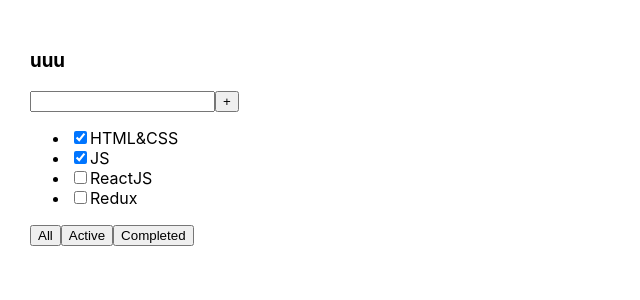
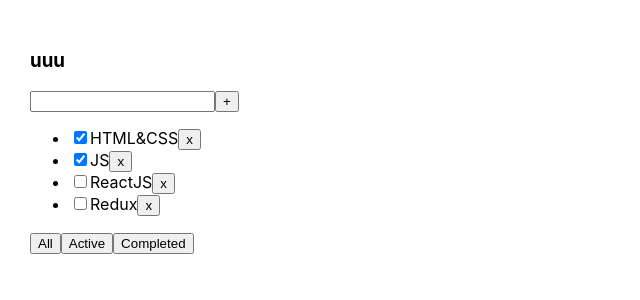
Before and after one commit to naumyshev/NewMegaTodolist, a React (Vite) app: page / in a window 1280 px wide. Shown: the top 300 px of the page, without its empty margins (0-640 px from the left). Built offline with nearby package versions, Linux system fonts and the light colour scheme.

Commit message:
added deleteTask

```diff
--- a/src/App.tsx
+++ b/src/App.tsx
@@ -1,5 +1,6 @@
 import './App.css'
 import {TodolistItem} from "./TodolistItem.tsx";
+import {useState} from "react";
 
 export type TaskType = {
     id: number
@@ -9,17 +10,25 @@
 
 export const App = () => {
 
-    const tasks = [
-        { id: 1, title: 'HTML&CSS', isDone: true },
-        { id: 2, title: 'JS', isDone: true },
-        { id: 3, title: 'ReactJS', isDone: false },
-        { id: 3, title: 'Redux', isDone: false }
-    ]
+    const [tasks, setTasks] = useState<TaskType[]>([
+        {id: 1, title: 'HTML&CSS', isDone: true},
+        {id: 2, title: 'JS', isDone: true},
+        {id: 3, title: 'ReactJS', isDone: false},
+        {id: 4, title: 'Redux', isDone: false}
+    ])
 
-  return (
-      <div className="app">
-        <TodolistItem title={'uuu'} tasks={tasks}/>
+    const deleteTask = (id: number) => {
+        setTasks(tasks.filter(t=> t.id !== id))
+    }
 
-      </div>
-  )
+    return (
+        <div className="app">
+            <TodolistItem
+                title={'uuu'}
+                tasks={tasks}
+                deleteTask={deleteTask}
+            />
+
+        </div>
+    )
 }
--- a/src/TodolistItem.tsx
+++ b/src/TodolistItem.tsx
@@ -4,9 +4,10 @@
 type Props = {
     title: string
     tasks: TaskType[]
+    deleteTask: (id: number) => void
 }
 
-export const TodolistItem = ({title, tasks}: Props) => {
+export const TodolistItem = ({title, tasks, deleteTask}: Props) => {
     return (
         <div>
             <h3>{title}</h3>
@@ -23,6 +24,7 @@
                                 <li key={task.id}>
                                     <input type="checkbox" checked={task.isDone}/>
                                     <span>{task.title}</span>
+                                    <button onClick={()=>deleteTask(task.id)}>x</button>
                                 </li>
                             )
                         })}
```
